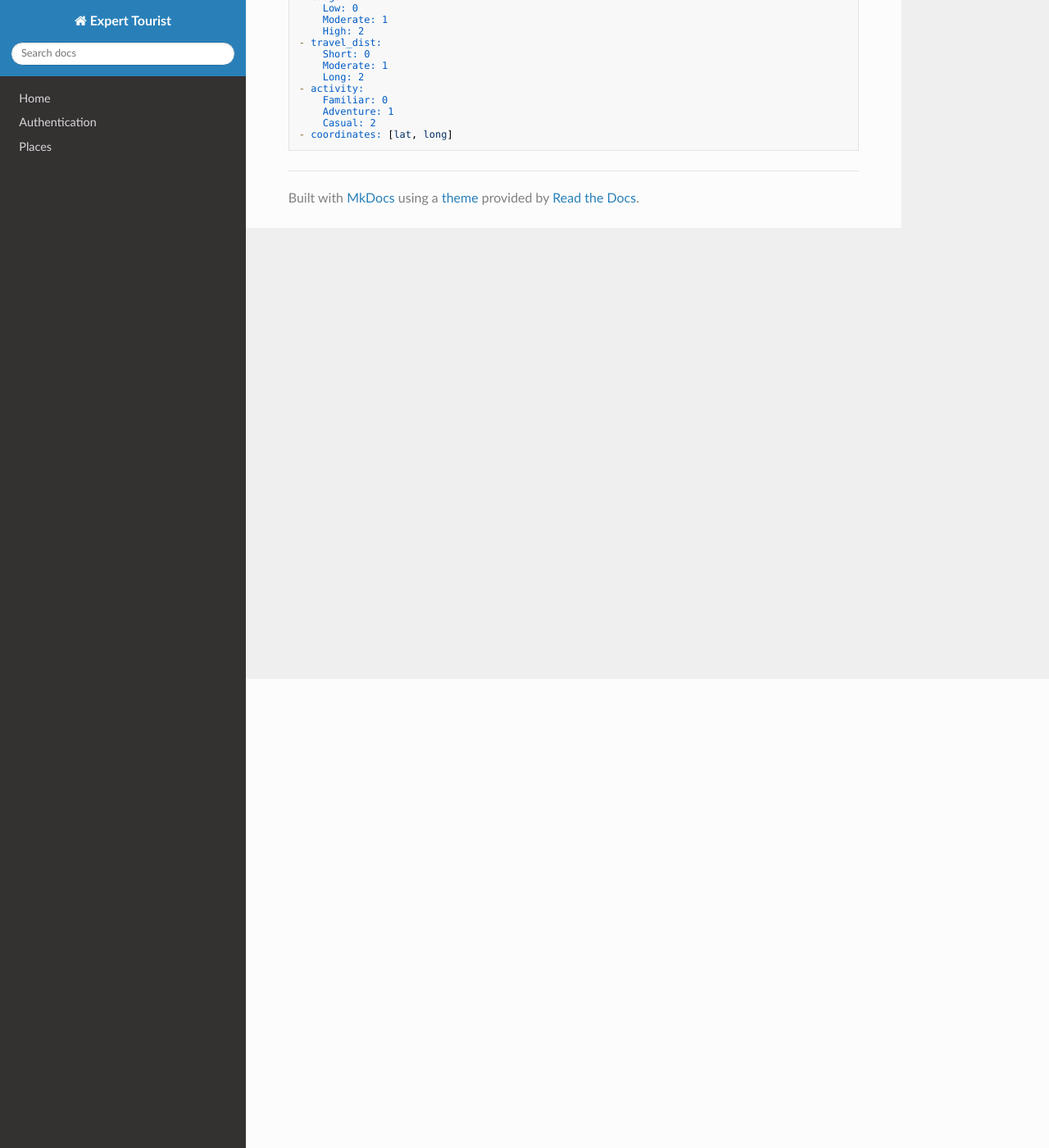
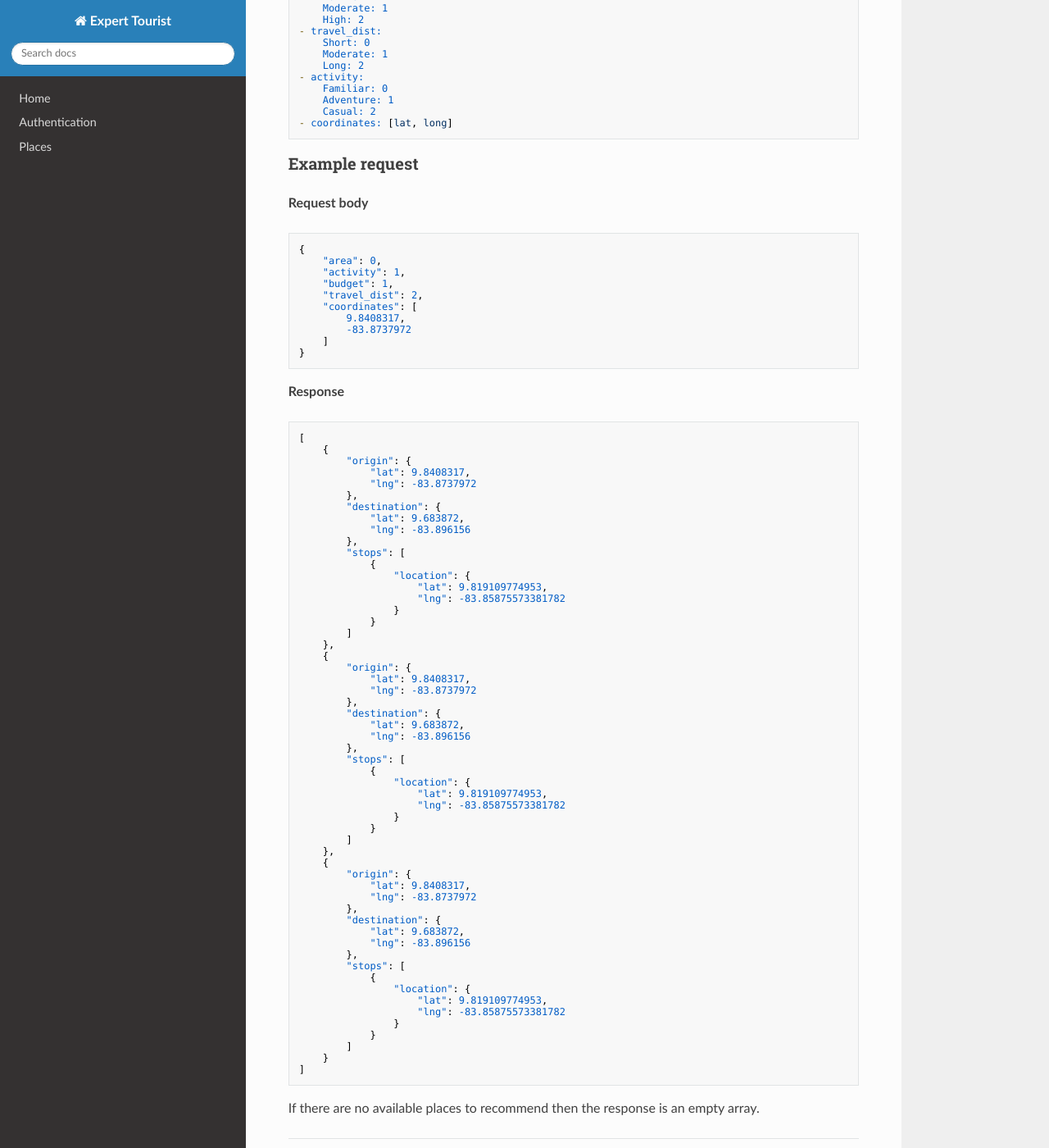
Before and after one commit to richin13/expert-tourist, an MkDocs documentation site: the page built from docs/routes.md, in a window 1280 px wide and 1400 px high, scrolled down 572 px. Shown: the whole window at 82% size. Built offline with MkDocs 1.6.1, drawn with Linux system fonts in a browser that asks for light colours; nearby versions of some CDN libraries; old or Windows-style settings are respelled for this version of MkDocs.

Commit message:
Update documentation
TODO: Improve

````diff
--- a/docs/routes.md
+++ b/docs/routes.md
@@ -17,7 +17,6 @@
     Rural: 1
     Urban: 2
     Coast: 3
-
 - budget:
     Low: 0
     Moderate: 1
@@ -32,3 +31,81 @@
     Casual: 2
 - coordinates: [lat, long]
 ```
+
+### Example request
+
+**Request body**
+```json
+{
+	"area": 0,
+	"activity": 1,
+	"budget": 1,
+	"travel_dist": 2,
+	"coordinates": [
+		9.8408317,
+		-83.8737972
+	]
+}
+```
+
+**Response**
+```json
+[
+	{
+		"origin": {
+			"lat": 9.8408317,
+			"lng": -83.8737972
+		},
+		"destination": {
+			"lat": 9.683872,
+			"lng": -83.896156
+		},
+		"stops": [
+			{
+				"location": {
+					"lat": 9.819109774953,
+					"lng": -83.85875573381782
+				}
+			}
+		]
+	},
+	{
+		"origin": {
+			"lat": 9.8408317,
+			"lng": -83.8737972
+		},
+		"destination": {
+			"lat": 9.683872,
+			"lng": -83.896156
+		},
+		"stops": [
+			{
+				"location": {
+					"lat": 9.819109774953,
+					"lng": -83.85875573381782
+				}
+			}
+		]
+	},
+	{
+		"origin": {
+			"lat": 9.8408317,
+			"lng": -83.8737972
+		},
+		"destination": {
+			"lat": 9.683872,
+			"lng": -83.896156
+		},
+		"stops": [
+			{
+				"location": {
+					"lat": 9.819109774953,
+					"lng": -83.85875573381782
+				}
+			}
+		]
+	}
+]
+```
+
+If there are no available places to recommend then the response is an empty array.
````
